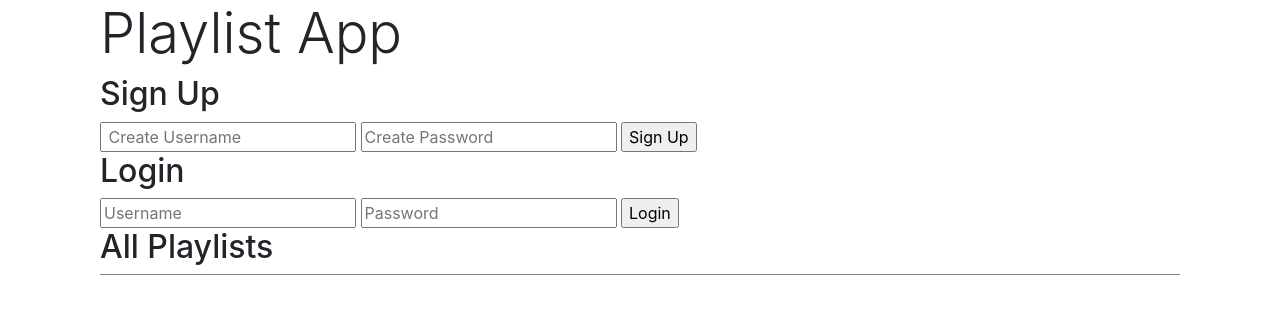
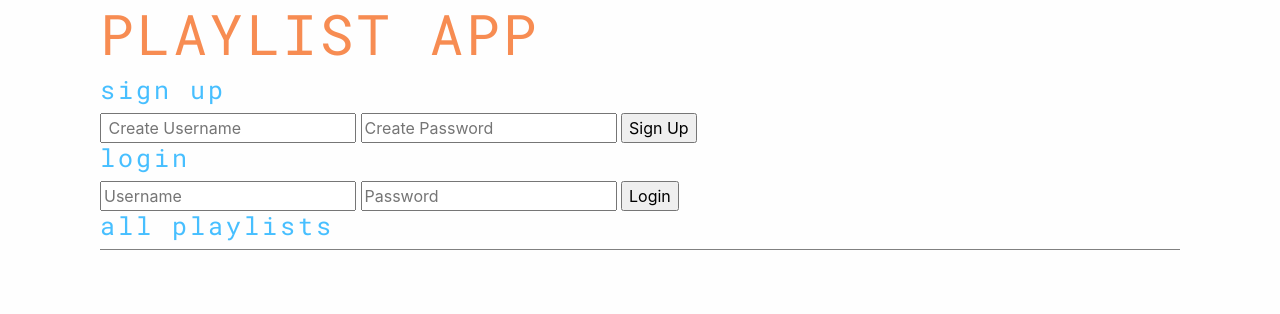
Before and after one commit to shawnc8160/Playlistr, a website: page public/index.html in a window 1280 px wide. Drawn offline with nearby package versions, Linux system fonts and the light colour scheme; no server answers.

Commit message:
initial css text and styling

```diff
--- a/public/css/main.css
+++ b/public/css/main.css
@@ -1,3 +1,25 @@
+@import url('https://fonts.googleapis.com/css?family=Roboto+Mono');
+
+h1{
+  font-family: 'Roboto Mono', monospace;
+  text-transform: uppercase;
+  color: #f78c52;
+  letter-spacing: 3px;
+
+}
+
+h2{
+  font-family: 'Roboto Mono', monospace;
+  text-transform: lowercase;
+  color: #3ebcfff3;
+  font-size: 25px;
+  letter-spacing: 3px;
+}
+
+body{
+  background-color: #FEFEFE;
+}
+
 .playlist_preview_container {
   border-top: 1px solid grey;
   padding: 2%;
```
